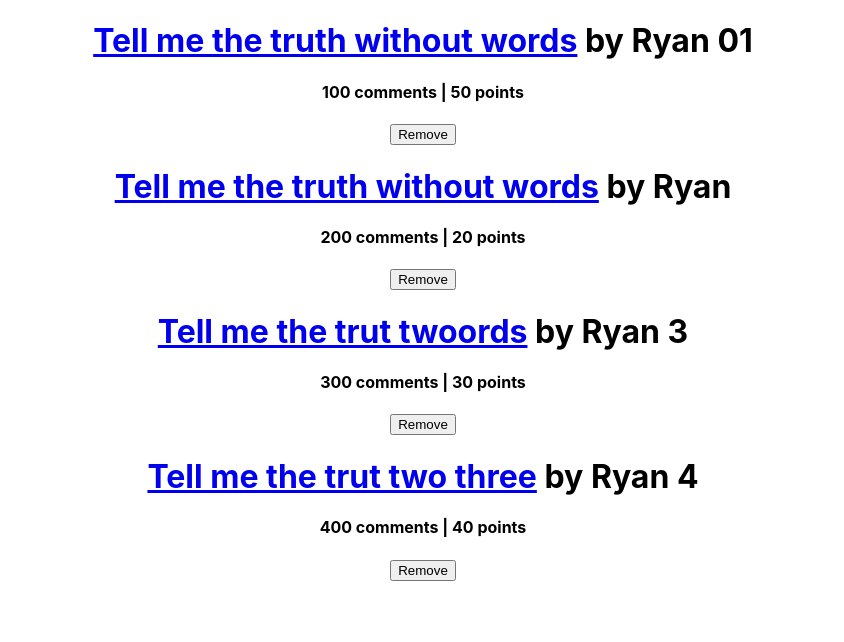
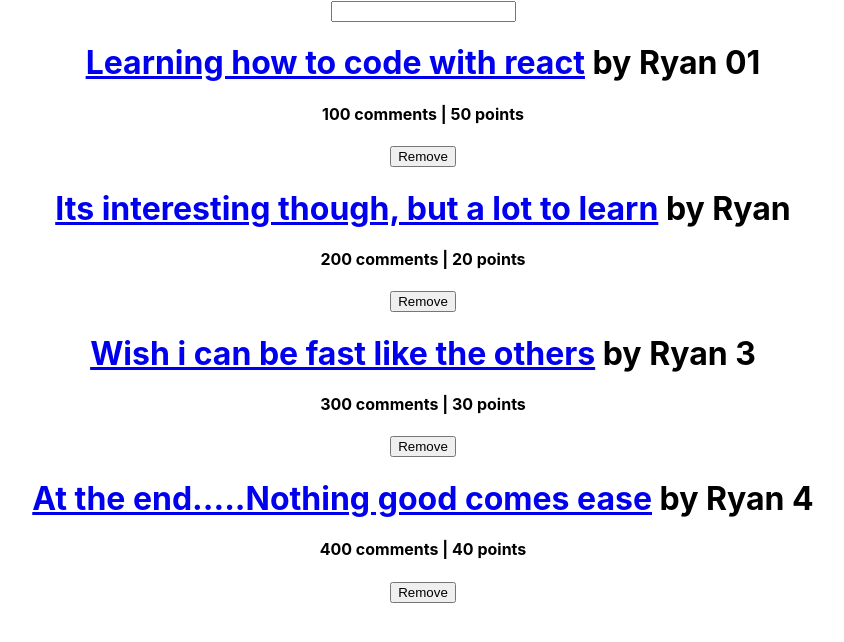
Before and after one commit to emekambachu/become-a-master-of-javavascript-from-scratch-react, a React (Create React App) app: page / in a window 1280 px wide. Shown: the top 642 px of the page, without its empty margins (217-1061 px from the left). Built offline with nearby package versions, Linux system fonts and the light colour scheme.

Commit message:
search form

```diff
--- a/src/App.js
+++ b/src/App.js
@@ -3,48 +3,42 @@ import './App.css';
 import list from './list';
 import React, {Component} from "react";
 
-// let paragraph = "Welcome to react App Development";
-// let name = "Ryan";
+// Filter the results by search
+function isSearched(searchTerm){
+  return function(item){
+    return !searchTerm || item.title.toLowerCase().includes(searchTerm.toLowerCase());
+  }
+}
 
 class App extends Component{
 
   // Setting up internal component state
   // ES6 class can use constructors to initialize internal state
   constructor(props){
-
     // super props sets this.props to the constructor
     super(props);
 
     this.state = {
-      list: list
+      list: list,
+      searchTerm: ''
     }
 
     this.removeItem = this.removeItem.bind(this);
+    this.searchvalue = this.searchValue.bind(this);
   }
 
-  removeItem = (id) => {
-    console.log('Remove Item');
-
-    // const isNotId = item => item.objectId !== id;
-    // const updatedList = list.filter(isNotId);
-    // this.setState({ list:updatedList });
-
-    // using javascript filter method, we can filter out the clicked item
-    // and render the updated list
-    function isNotId(item){
-      return item.objectId !== id;
-    }
-
-    // create a new updated list
+  // let's rewrite removeItem function in ES6
+  removeItem(id){
+    const isNotId = item => item.objectId !== id;
     const updatedList = this.state.list.filter(isNotId);
-    // assign the new updated list to the list using setState method
-    this.setState({ list: updatedList});
+    this.setState({ list: updatedList });
   }
 
   // Get input fields value from search form
-  // searchValue(){
-  //   console.log('From Search')
-  // }
+  searchValue = (event) => {
+    // console.log(event);
+    this.setState({ searchTerm: event.target.value })
+  }
 
   render (){
     console.log(this);
@@ -52,12 +46,12 @@ class App extends Component{
     return (
         <div className="App">
 
-          {/*<form>*/}
-          {/*  <input type="text" onChange={ this.searchValue } />*/}
-          {/*</form>*/}
+          <form>
+            <input type="text" onChange={ this.searchValue } />
+          </form>
 
           {
-            this.state.list.map((item) => {
+            this.state.list.filter( isSearched(this.state.searchTerm) ).map((item) => {
 
               return (<div key={item.objectId}>
                 <h1>
--- a/src/list.js
+++ b/src/list.js
@@ -1,6 +1,6 @@
 const list = [
     {
-        title: 'Tell me the truth without words',
+        title: 'Learning how to code with react',
         url: 'http://kalorat.com',
         author: 'Ryan 01',
         num_comments: 100,
@@ -8,7 +8,7 @@ const list = [
         objectId: 1
     },
     {
-        title: 'Tell me the truth without words',
+        title: 'Its interesting though, but a lot to learn',
         url: 'http://kalorat.com',
         author: 'Ryan',
         num_comments: 200,
@@ -16,7 +16,7 @@ const list = [
         objectId: 2
     },
     {
-        title: 'Tell me the trut twoords',
+        title: 'Wish i can be fast like the others',
         url: 'http://kalorat.com',
         author: 'Ryan 3',
         num_comments: 300,
@@ -24,7 +24,7 @@ const list = [
         objectId: 3
     },
     {
-        title: 'Tell me the trut two three',
+        title: 'At the end.....Nothing good comes ease',
         url: 'http://kalorat.com',
         author: 'Ryan 4',
         num_comments: 400,
```
